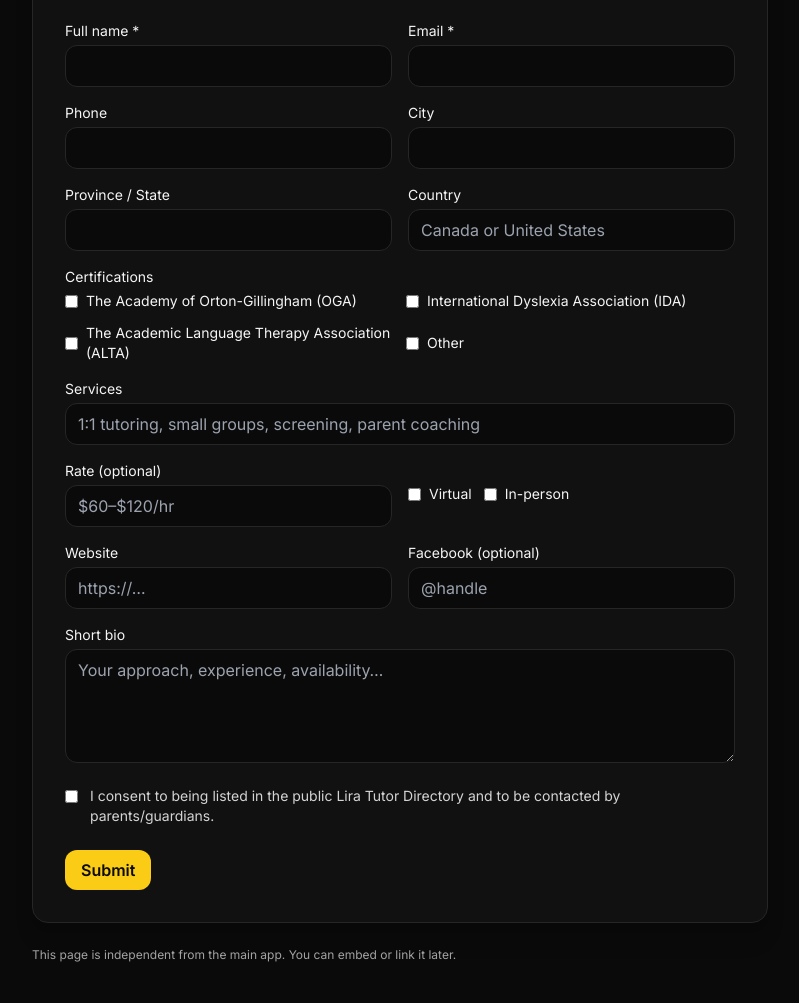
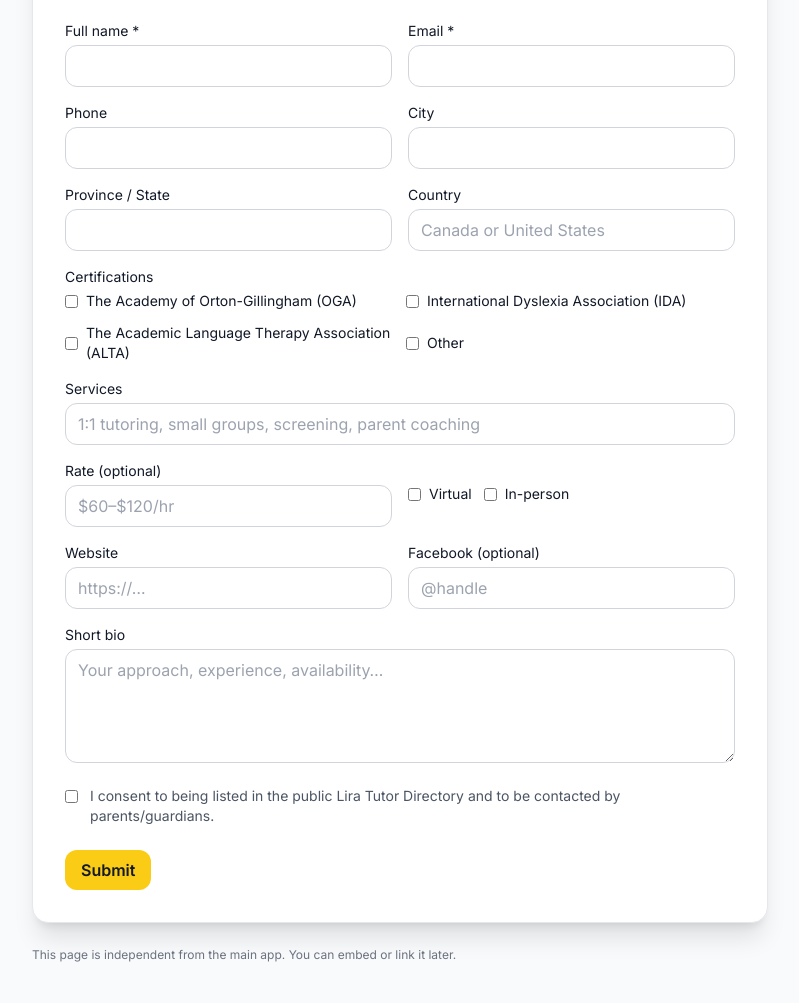
Before and after one commit to TysonChernen/lira-tutor-directory, a plain HTML site: page index.html in a window 1280 px wide. Shown: the part 233-1236 px from the top of the page, without its empty margins (240-1039 px from the left). Drawn offline with nearby package versions, Linux system fonts and the light colour scheme.

Commit message:
Update index.html

```diff
--- a/index.html
+++ b/index.html
@@ -14,50 +14,50 @@
     html, body { font-family: Inter, ui-sans-serif, system-ui, -apple-system, Segoe UI, Roboto, "Helvetica Neue", Arial; }
   </style>
 </head>
-<body class="min-h-screen bg-neutral-950 text-neutral-100">
-  <header class="border-b border-neutral-800">
+<body class="min-h-screen bg-gray-50 text-gray-900">
+  <header class="border-b border-gray-200 bg-white">
     <div class="max-w-3xl mx-auto px-4 py-4 flex items-center justify-between">
       <div class="flex items-center gap-2">
         <div class="h-8 w-8 rounded-xl bg-yellow-400"></div>
         <div class="text-xl font-semibold tracking-tight">Lira Tutors</div>
       </div>
-      <a href="#" class="text-sm text-neutral-300 hover:text-white">Back to Lira</a>
+      <a href="#" class="text-sm text-gray-600 hover:text-gray-900">Back to Lira</a>
     </div>
   </header>
 
   <main class="max-w-3xl mx-auto px-4 py-10">
-    <div class="bg-neutral-900/60 border border-neutral-800 rounded-2xl shadow-xl">
+    <div class="bg-white border border-gray-200 rounded-2xl shadow-xl">
       <div class="p-6 sm:p-8">
         <h1 class="text-2xl sm:text-3xl font-semibold">Join the Tutor Directory</h1>
-        <p class="mt-2 text-neutral-300">Get discovered by parents and schools. Free listing for Orton-Gillingham and other structured-literacy tutors.</p>
+        <p class="mt-2 text-gray-600">Get discovered by parents and schools. Free listing for Orton-Gillingham and other structured-literacy tutors.</p>
 
         <form id="tutor-form" class="mt-6 grid grid-cols-1 sm:grid-cols-2 gap-4" novalidate>
           <!-- Contact -->
           <div class="sm:col-span-1">
             <label class="block text-sm mb-1" for="full_name">Full name *</label>
-            <input id="full_name" name="full_name" required class="w-full rounded-xl bg-neutral-950 border border-neutral-800 px-3 py-2 focus:outline-none focus:ring-2 focus:ring-yellow-400" />
+            <input id="full_name" name="full_name" required class="w-full rounded-xl bg-white border border-gray-300 px-3 py-2 focus:outline-none focus:ring-2 focus:ring-yellow-400 focus:border-yellow-400" />
           </div>
           <div class="sm:col-span-1">
             <label class="block text-sm mb-1" for="email">Email *</label>
-            <input id="email" name="email" type="email" required class="w-full rounded-xl bg-neutral-950 border border-neutral-800 px-3 py-2 focus:outline-none focus:ring-2 focus:ring-yellow-400" />
+            <input id="email" name="email" type="email" required class="w-full rounded-xl bg-white border border-gray-300 px-3 py-2 focus:outline-none focus:ring-2 focus:ring-yellow-400 focus:border-yellow-400" />
           </div>
           <div class="sm:col-span-1">
             <label class="block text-sm mb-1" for="phone">Phone</label>
-            <input id="phone" name="phone" class="w-full rounded-xl bg-neutral-950 border border-neutral-800 px-3 py-2 focus:outline-none focus:ring-2 focus:ring-yellow-400" />
+            <input id="phone" name="phone" class="w-full rounded-xl bg-white border border-gray-300 px-3 py-2 focus:outline-none focus:ring-2 focus:ring-yellow-400 focus:border-yellow-400" />
           </div>
 
           <!-- Location -->
           <div class="sm:col-span-1">
             <label class="block text-sm mb-1" for="city">City</label>
-            <input id="city" name="city" class="w-full rounded-xl bg-neutral-950 border border-neutral-800 px-3 py-2 focus:outline-none focus:ring-2 focus:ring-yellow-400" />
+            <input id="city" name="city" class="w-full rounded-xl bg-white border border-gray-300 px-3 py-2 focus:outline-none focus:ring-2 focus:ring-yellow-400 focus:border-yellow-400" />
           </div>
           <div class="sm:col-span-1">
             <label class="block text-sm mb-1" for="region">Province / State</label>
-            <input id="region" name="region" class="w-full rounded-xl bg-neutral-950 border border-neutral-800 px-3 py-2 focus:outline-none focus:ring-2 focus:ring-yellow-400" />
+            <input id="region" name="region" class="w-full rounded-xl bg-white border border-gray-300 px-3 py-2 focus:outline-none focus:ring-2 focus:ring-yellow-400 focus:border-yellow-400" />
           </div>
           <div class="sm:col-span-1">
             <label class="block text-sm mb-1" for="country">Country</label>
-            <input id="country" name="country" class="w-full rounded-xl bg-neutral-950 border border-neutral-800 px-3 py-2" placeholder="Canada or United States" />
+            <input id="country" name="country" class="w-full rounded-xl bg-white border border-gray-300 px-3 py-2 focus:outline-none focus:ring-2 focus:ring-yellow-400 focus:border-yellow-400" placeholder="Canada or United States" />
           </div>
 
           <!-- Professional info -->
@@ -65,79 +65,79 @@
             <label class="block text-sm mb-1">Certifications</label>
             <div class="grid grid-cols-1 sm:grid-cols-2 gap-3">
               <label class="inline-flex items-center gap-2">
-                <input id="cert_oga" type="checkbox" class="rounded border-neutral-700 bg-neutral-900" />
+                <input id="cert_oga" type="checkbox" class="rounded border-gray-300 bg-white" />
                 <span class="text-sm">The Academy of Orton-Gillingham (OGA)</span>
               </label>
               <label class="inline-flex items-center gap-2">
-                <input id="cert_ida" type="checkbox" class="rounded border-neutral-700 bg-neutral-900" />
+                <input id="cert_ida" type="checkbox" class="rounded border-gray-300 bg-white" />
                 <span class="text-sm">International Dyslexia Association (IDA)</span>
               </label>
               <label class="inline-flex items-center gap-2">
-                <input id="cert_alta" type="checkbox" class="rounded border-neutral-700 bg-neutral-900" />
+                <input id="cert_alta" type="checkbox" class="rounded border-gray-300 bg-white" />
                 <span class="text-sm">The Academic Language Therapy Association (ALTA)</span>
               </label>
               <label class="inline-flex items-center gap-2">
-                <input id="cert_other" type="checkbox" class="rounded border-neutral-700 bg-neutral-900" />
+                <input id="cert_other" type="checkbox" class="rounded border-gray-300 bg-white" />
                 <span class="text-sm">Other</span>
               </label>
             </div>
             <div id="other_cert_container" class="mt-3 hidden">
-              <input id="other_certifications" name="other_certifications" class="w-full rounded-xl bg-neutral-950 border border-neutral-800 px-3 py-2" placeholder="Please specify other certifications" />
+              <input id="other_certifications" name="other_certifications" class="w-full rounded-xl bg-white border border-gray-300 px-3 py-2 focus:outline-none focus:ring-2 focus:ring-yellow-400 focus:border-yellow-400" placeholder="Please specify other certifications" />
             </div>
           </div>
 
           <div class="sm:col-span-2">
             <label class="block text-sm mb-1" for="services">Services</label>
-            <input id="services" name="services" class="w-full rounded-xl bg-neutral-950 border border-neutral-800 px-3 py-2" placeholder="1:1 tutoring, small groups, screening, parent coaching" />
+            <input id="services" name="services" class="w-full rounded-xl bg-white border border-gray-300 px-3 py-2 focus:outline-none focus:ring-2 focus:ring-yellow-400 focus:border-yellow-400" placeholder="1:1 tutoring, small groups, screening, parent coaching" />
           </div>
           <div class="sm:col-span-1">
             <label class="block text-sm mb-1" for="rate">Rate (optional)</label>
-            <input id="rate" name="rate" class="w-full rounded-xl bg-neutral-950 border border-neutral-800 px-3 py-2" placeholder="$60–$120/hr" />
+            <input id="rate" name="rate" class="w-full rounded-xl bg-white border border-gray-300 px-3 py-2 focus:outline-none focus:ring-2 focus:ring-yellow-400 focus:border-yellow-400" placeholder="$60–$120/hr" />
           </div>
 
           <div class="flex items-center gap-3 sm:col-span-1">
             <label class="inline-flex items-center gap-2">
-              <input id="virtual" type="checkbox" class="rounded border-neutral-700 bg-neutral-900" />
+              <input id="virtual" type="checkbox" class="rounded border-gray-300 bg-white" />
               <span class="text-sm">Virtual</span>
             </label>
             <label class="inline-flex items-center gap-2">
-              <input id="in_person" type="checkbox" class="rounded border-neutral-700 bg-neutral-900" />
+              <input id="in_person" type="checkbox" class="rounded border-gray-300 bg-white" />
               <span class="text-sm">In-person</span>
             </label>
           </div>
 
           <div class="sm:col-span-1">
             <label class="block text-sm mb-1" for="website">Website</label>
-            <input id="website" name="website" class="w-full rounded-xl bg-neutral-950 border border-neutral-800 px-3 py-2" placeholder="https://…" />
+            <input id="website" name="website" class="w-full rounded-xl bg-white border border-gray-300 px-3 py-2 focus:outline-none focus:ring-2 focus:ring-yellow-400 focus:border-yellow-400" placeholder="https://…" />
           </div>
           <div class="sm:col-span-1">
             <label class="block text-sm mb-1" for="facebook">Facebook (optional)</label>
-            <input id="facebook" name="facebook" class="w-full rounded-xl bg-neutral-950 border border-neutral-800 px-3 py-2" placeholder="@handle" />
+            <input id="facebook" name="facebook" class="w-full rounded-xl bg-white border border-gray-300 px-3 py-2 focus:outline-none focus:ring-2 focus:ring-yellow-400 focus:border-yellow-400" placeholder="@handle" />
           </div>
 
           <div class="sm:col-span-2">
             <label class="block text-sm mb-1" for="bio">Short bio</label>
-            <textarea id="bio" name="bio" rows="4" class="w-full rounded-xl bg-neutral-950 border border-neutral-800 px-3 py-2" placeholder="Your approach, experience, availability…"></textarea>
+            <textarea id="bio" name="bio" rows="4" class="w-full rounded-xl bg-white border border-gray-300 px-3 py-2 focus:outline-none focus:ring-2 focus:ring-yellow-400 focus:border-yellow-400" placeholder="Your approach, experience, availability…"></textarea>
           </div>
 
           <div class="sm:col-span-2">
             <label class="inline-flex items-start gap-3">
-              <input id="consent" type="checkbox" class="mt-1 rounded border-neutral-700 bg-neutral-900" required />
-              <span class="text-sm text-neutral-300">I consent to being listed in the public Lira Tutor Directory and to be contacted by parents/guardians.</span>
+              <input id="consent" type="checkbox" class="mt-1 rounded border-gray-300 bg-white" required />
+              <span class="text-sm text-gray-600">I consent to being listed in the public Lira Tutor Directory and to be contacted by parents/guardians.</span>
             </label>
           </div>
 
           <div class="sm:col-span-2 flex items-center gap-3 mt-2">
-            <button id="submitBtn" type="submit" class="inline-flex items-center justify-center rounded-xl bg-yellow-400 text-neutral-950 font-semibold px-4 py-2 hover:brightness-95 disabled:opacity-50 disabled:cursor-not-allowed">
+            <button id="submitBtn" type="submit" class="inline-flex items-center justify-center rounded-xl bg-yellow-400 text-gray-900 font-semibold px-4 py-2 hover:bg-yellow-500 disabled:opacity-50 disabled:cursor-not-allowed">
               Submit
             </button>
-            <span id="status" class="text-sm text-neutral-300"></span>
+            <span id="status" class="text-sm text-gray-600"></span>
           </div>
         </form>
       </div>
     </div>
 
-    <p class="mt-6 text-xs text-neutral-400">This page is independent from the main app. You can embed or link it later.</p>
+    <p class="mt-6 text-xs text-gray-500">This page is independent from the main app. You can embed or link it later.</p>
   </main>
 
   <!-- Supabase UMD build (most reliable on GitHub Pages) -->
```
